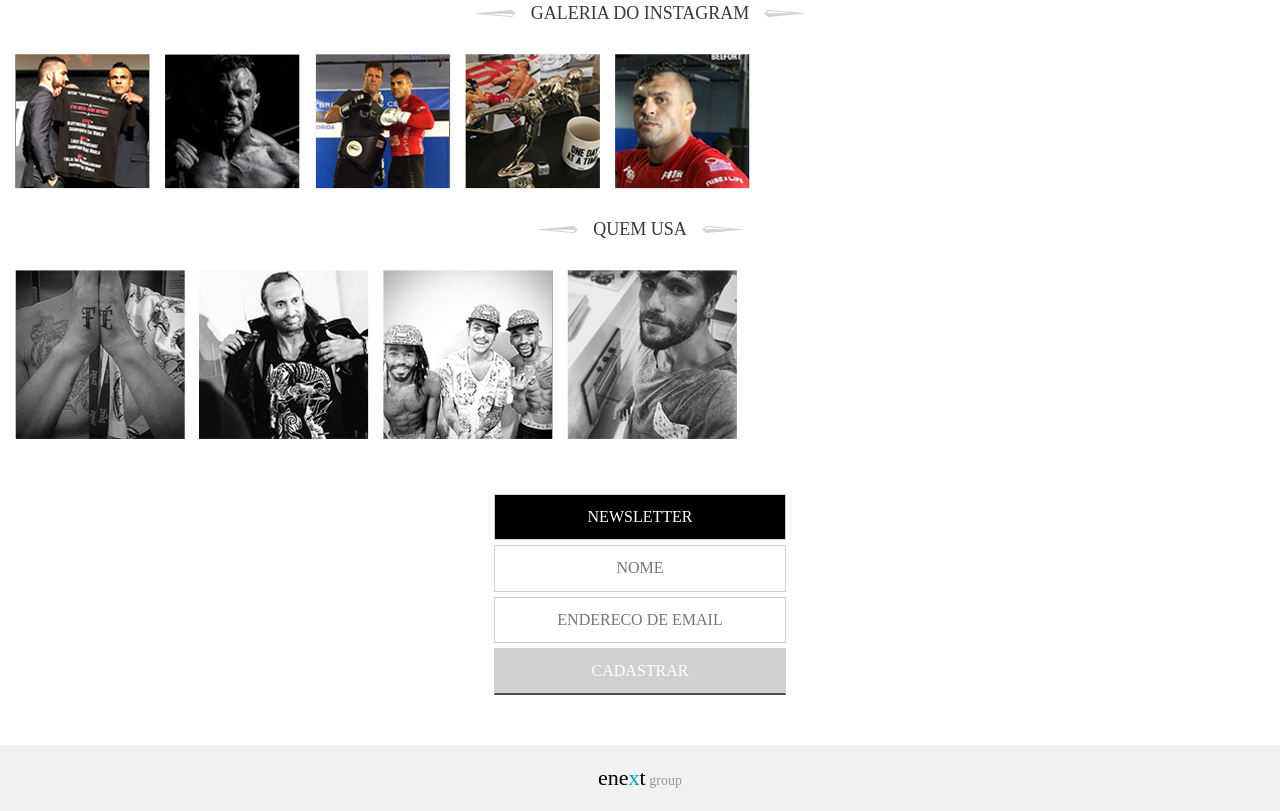
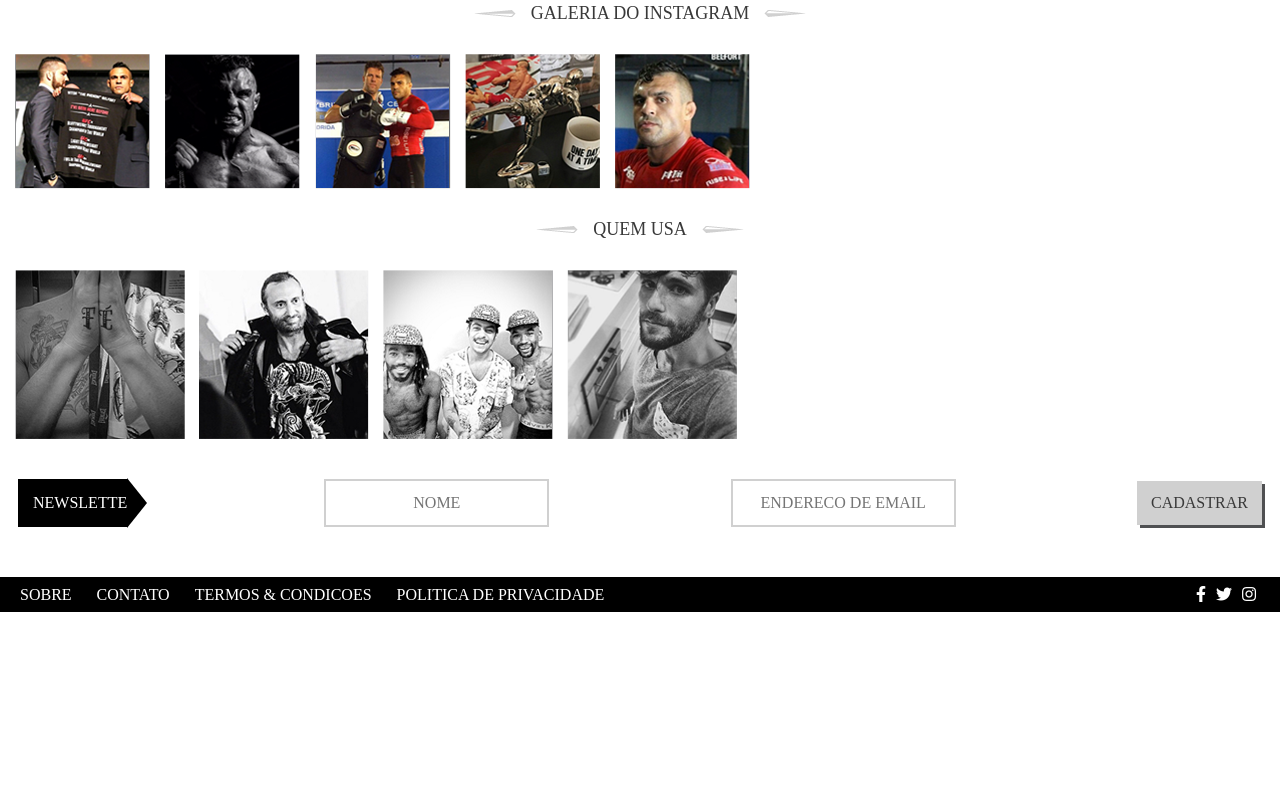
Before and after one commit to JamesHow1ett/Aimprosoft-task-html, a plain HTML site: page index.html in a window 1280 px wide. Shown: the part 1830-2641 px from the top of the page. After the commit the page ends 2442 px from the top, so only its background shows below. Drawn offline with nearby package versions, Linux system fonts and the light colour scheme.

Commit message:
tablet: layout mailing form and footer
Signed-off-by: JamesHow1ett <mopis101@gmail.com>

```diff
--- a/index.html
+++ b/index.html
@@ -4,6 +4,7 @@
   <meta charset="UTF-8">
   <meta name="viewport" content="width=device-width, initial-scale=1.0">
   <title>Cloth and Fashion</title>
+  <link rel="stylesheet" href="https://pro.fontawesome.com/releases/v5.10.0/css/all.css" integrity="sha384-AYmEC3Yw5cVb3ZcuHtOA93w35dYTsvhLPVnYs9eStHfGJvOvKxVfELGroGkvsg+p" crossorigin="anonymous"/>
   <link rel="stylesheet" href="./css/style.css">
 </head>
 <body>
@@ -367,16 +368,21 @@
       <span class="footer-mobile__text footer-mobile__text_grey footer-mobile__text_small">&nbsp;group</span>
     </div>
     <div class="footer-home">
-      <div class="footer-nav"></div>
+      <div class="footer-nav">
+        <a href="#" class="footer-nav__item">Sobre</a>
+        <a href="#" class="footer-nav__item">Contato</a>
+        <a href="#" class="footer-nav__item">Termos&nbsp;&#38;&nbsp;Condicoes</a>
+        <a href="#" class="footer-nav__item">Politica De Privacidade</a>
+      </div>
       <div class="footer-links">
-        <a href="#">
-          <img src="./images/facebook.png" alt="facebook">
+        <a href="#" class="footer-links__item">
+          <i class="fab fa-facebook-f"></i>
         </a>
-        <a href="#">
-          <img src="./images/twitter.png" alt="twitter">
+        <a href="#" class="footer-links__item">
+          <i class="fab fa-twitter"></i>
         </a>
-        <a href="#">
-          <img src="./images/instagram.png" alt="instagram">
+        <a href="#" class="footer-links__item">
+          <i class="fab fa-instagram"></i>
         </a>
       </div>
     </div>
--- a/scss/blocks/_footer.scss
+++ b/scss/blocks/_footer.scss
@@ -31,3 +31,46 @@
 .footer-home {
   display: none;
 }
+
+@media (min-width: 768px) {
+  .footer {
+    background-color: #000;
+  }
+
+  .footer-mobile {
+    display: none;
+  }
+
+  .footer-home {
+    display: flex;
+    align-items: center;
+    justify-content: space-between;
+    padding: 0 24px 0 20px;
+    height: 35px;
+  }
+
+  .footer-nav {
+    display: flex;
+    align-items: center;
+    justify-content: space-between;
+    min-width: 480px;
+
+    &__item {
+      color: #fff;
+      text-transform: uppercase;
+      margin-right: 25px;
+    }
+  }
+
+  .footer-links {
+    display: flex;
+    align-items: center;
+    justify-content: space-between;
+    width: 60px;
+    &__item {
+      i {
+        color: #fff;
+      }
+    }
+  }
+}
--- a/scss/blocks/_mailing.scss
+++ b/scss/blocks/_mailing.scss
@@ -42,3 +42,44 @@
     }
   }
 }
+
+@media (min-width: 768px) {
+  .news-mailing {
+    padding: 40px 18px 0;
+  }
+
+  .mailing-form {
+    flex-direction: row;
+    justify-content: space-between;
+
+    &__input {
+      width: 225px;
+      margin-top: 0;
+      border-width: 2px;
+    }
+
+    &__title {
+      position: relative;
+      width: 110px;
+      margin-right: 15px;
+      border: 2px solid #000;
+
+      &::after {
+        content: '';
+        position: absolute;
+        border: 25px solid transparent;
+        border-left: 20px solid #000;
+        right: -46px;
+        top: -3px;
+      }
+    }
+
+    &__submit {
+      width: 125px;
+      border: none;
+      color: #393939;
+      box-shadow: 3px 3px 0 #4f5052;
+    }
+
+  }
+}
--- a/scss/blocks/_promo.scss
+++ b/scss/blocks/_promo.scss
@@ -99,7 +99,7 @@
 
 .arrow {
   height: 25px;
-  width: 15px;
+  width: 25px;
   background-color: transparent;
   border: none;
   background-repeat: no-repeat;
```
Also changed, not shown: css/style.css, images/facebook.svg (added), 1 other file.
